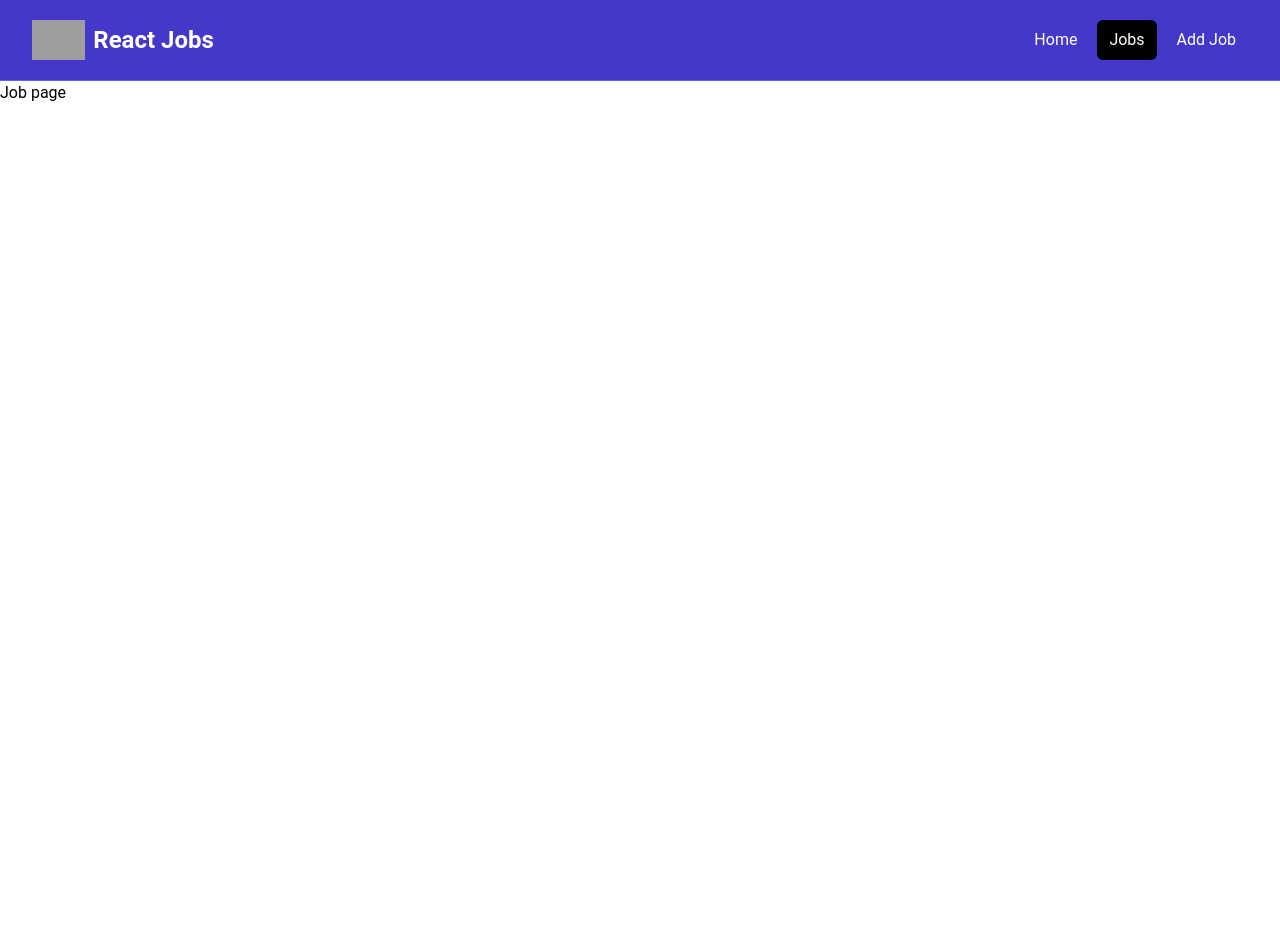
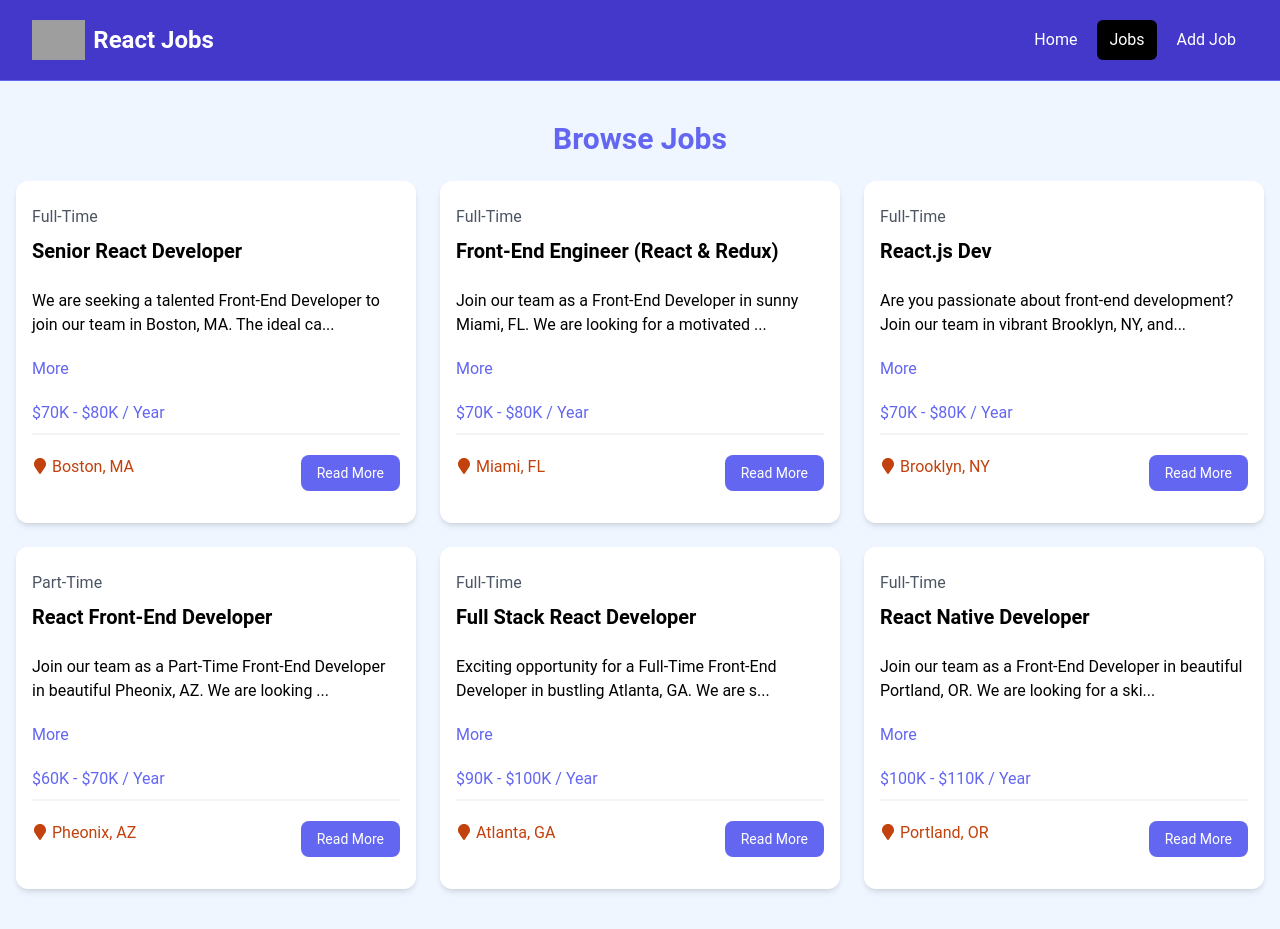
Before and after one commit to ajmal1722/react-practice, a React (Vite) app in the folder react-practice-traversy/: page /jobs in a window 1280 px wide. Before the commit the page ends 800 px from the top, so only its background shows below. Built offline with nearby package versions, Linux system fonts and the light colour scheme; grey boxes are pictures that could not be loaded.

Commit message:
created jobs page

```diff
--- a/react-practice-traversy/src/assets/components/JobListings.jsx
+++ b/react-practice-traversy/src/assets/components/JobListings.jsx
@@ -1,9 +1,9 @@
 import jobs from '/src/jobs.json';
 import SingleJob from './SingleJob';
 
-const JobListings = () => {
+const JobListings = ({ isHome = true }) => {
   console.log(jobs)
-  const recentJobs = jobs.slice(0, 3);
+  const JobListing = isHome ? jobs.slice(0, 3) : jobs;
   return (
     <section className="bg-blue-50 px-4 py-10">
       <div className="container-xl lg:container m-auto">
@@ -11,7 +11,7 @@ const JobListings = () => {
           Browse Jobs
         </h2>
         <div className="grid grid-cols-1 md:grid-cols-3 gap-6">
-          {recentJobs.map((job) => {
+          {JobListing.map((job) => {
             return <SingleJob key= {job.id} job= {job} />
           })}
         </div>
--- a/react-practice-traversy/src/assets/components/navbar.jsx
+++ b/react-practice-traversy/src/assets/components/navbar.jsx
@@ -2,7 +2,9 @@ import { NavLink } from "react-router-dom";
 
 const navbar = () => {
 
-    const linkClass = ({ isActive }) => isActive ? 'text-white bg-black hover:bg-gray-900 hover:text-white rounded-md px-3 py-2' : 'text-white hover:bg-gray-900 hover:text-white rounded-md px-3 py-2';
+    const linkClass = ({ isActive }) => isActive ?
+        'text-white bg-black hover:bg-gray-900 hover:text-white rounded-md px-3 py-2'
+        : 'text-white hover:bg-gray-900 hover:text-white rounded-md px-3 py-2';
 
     return (
         <nav className="bg-indigo-700 border-b border-indigo-500">
--- a/react-practice-traversy/src/assets/pages/JobPage.jsx
+++ b/react-practice-traversy/src/assets/pages/JobPage.jsx
@@ -1,9 +1,8 @@
+import JobListings from "../components/JobListings"
 
 const JobPage = () => {
     return (
-        <div>
-            Job page
-        </div>
+        <JobListings isHome={false} />
     )
 }
 
```
